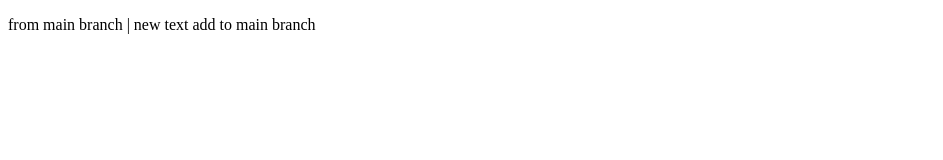
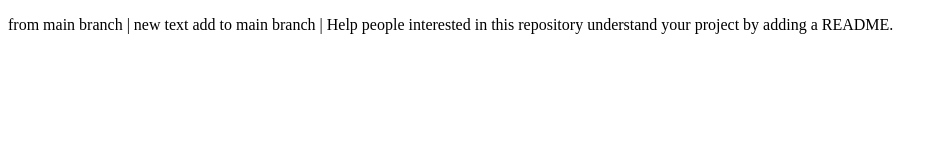
Before and after one commit to MohanManirul/delete, a plain HTML site: page index.html in a window 1280 px wide. Shown: the whole page, without its empty margins (0-943 px from the left). Drawn offline with Linux system fonts and the light colour scheme.

Commit message:
new text added to main branch readme file

```diff
--- a/index.html
+++ b/index.html
@@ -6,6 +6,6 @@
     <title>Document</title>
 </head>
 <body>
-    <p>from main branch | new text add to main branch</p>
+    <p>from main branch | new text add to main branch | Help people interested in this repository understand your project by adding a README.</p>
 </body>
 </html>
```
